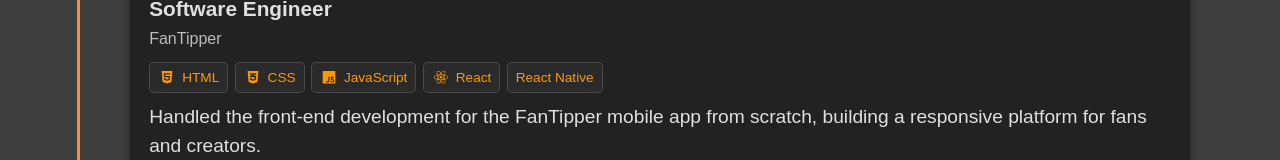
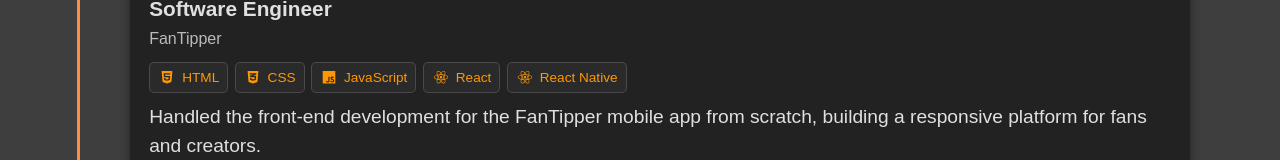
Before and after one commit to w0nght/jowee_portfolio, a React (Create React App) app: page / in a window 1280 px wide. Shown: the part 4597-4757 px from the top of the page. Built offline with nearby package versions, Linux system fonts and the light colour scheme; the HTML template or start-up script is replaced by a standard one.

Commit message:
Update tags

```diff
--- a/src/components/ExperienceSection.jsx
+++ b/src/components/ExperienceSection.jsx
@@ -137,7 +137,7 @@
     { label: "CSS", icon: "css" },
     { label: "JavaScript", icon: "javascript" },
     { label: "React", icon: "react" },
-    { label: "React Native", icon: "react-native" },
+    { label: "React Native", icon: "react" },
   ];
   return (
     <ExperienceCard
```
